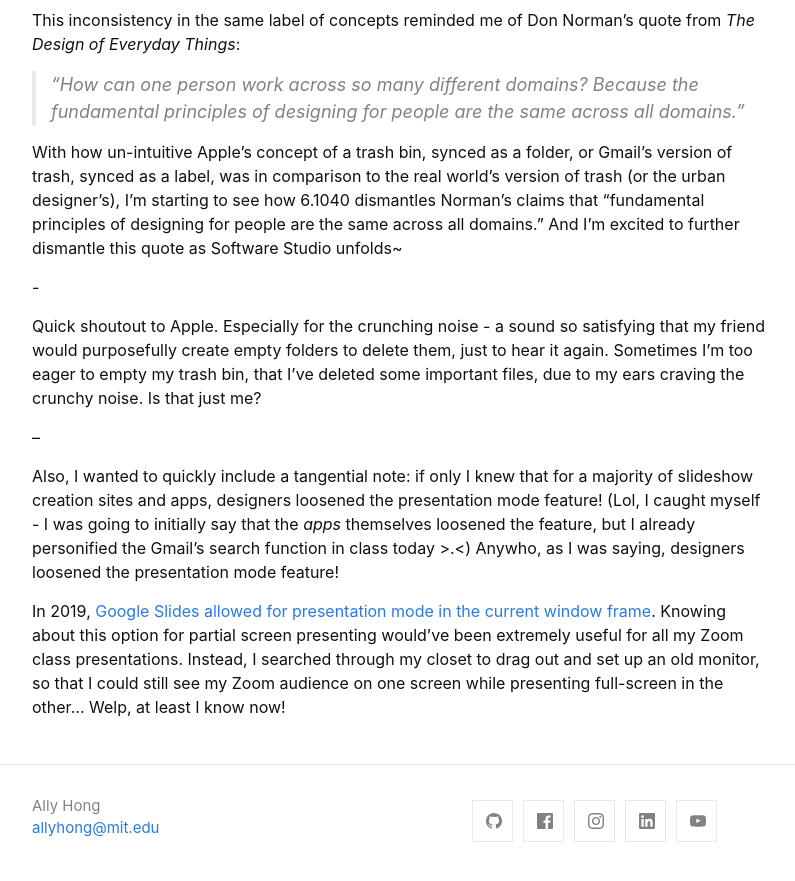
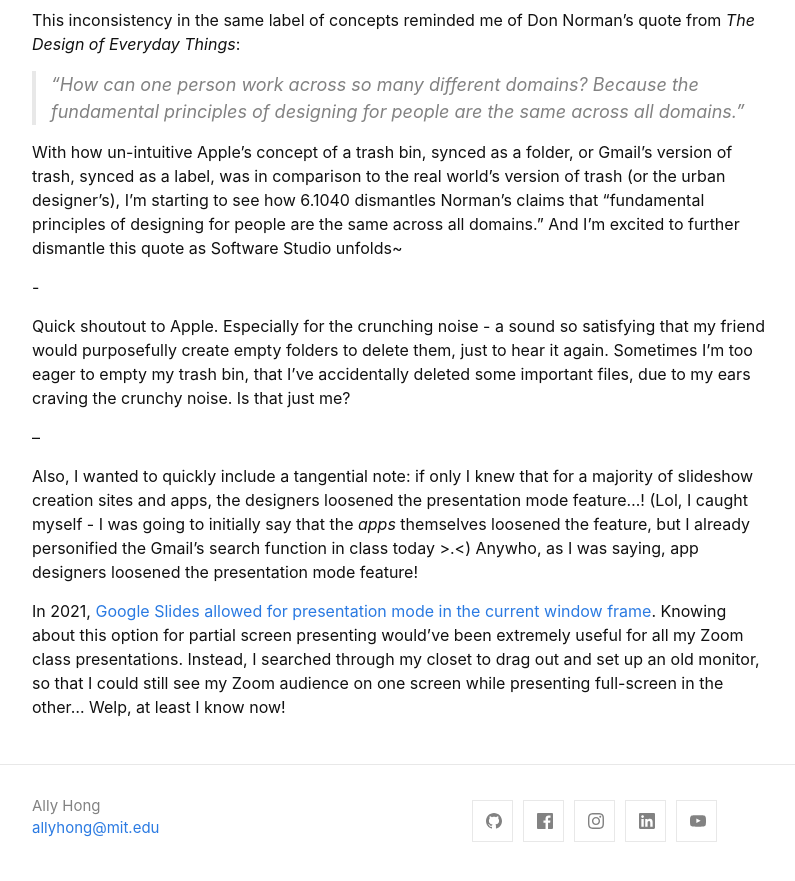
Before and after one commit to allymhong/allymhong.github.io, a Jekyll site: the page built from _posts/2022-09-21-all-types-of-trash.md, in a window 1280 px wide and 900 px high, scrolled down 1361 px. Shown: the top 881 px of the window, without its empty margins (238-1033 px from the left). Built offline with Jekyll 4.4.1, drawn with Linux system fonts in a browser that asks for light colours; some of the changed text lies outside the part shown.

Commit message:
corrections to trashpost

```diff
--- a/_posts/2022-09-21-all-types-of-trash.md
+++ b/_posts/2022-09-21-all-types-of-trash.md
@@ -34,10 +34,10 @@ With how un-intuitive Apple's concept of a trash bin, synced as a folder, or Gma
 
 -
 
-Quick shoutout to Apple. Especially for the crunching noise - a sound so satisfying that my friend would purposefully create empty folders to delete them, just to hear it again. Sometimes I'm too eager to empty my trash bin, that I've deleted some important files, due to my ears craving the crunchy noise. Is that just me?
+Quick shoutout to Apple. Especially for the crunching noise - a sound so satisfying that my friend would purposefully create empty folders to delete them, just to hear it again. Sometimes I'm too eager to empty my trash bin, that I've accidentally deleted some important files, due to my ears craving the crunchy noise. Is that just me?
 
 –
 
-Also, I wanted to quickly include a tangential note: if only I knew that for a majority of slideshow creation sites and apps, designers loosened the presentation mode feature! (Lol, I caught myself - I was going to initially say that the _apps_ themselves loosened the feature, but I already personified the Gmail's search function in class today >.<) Anywho, as I was saying, designers loosened the presentation mode feature!
+Also, I wanted to quickly include a tangential note: if only I knew that for a majority of slideshow creation sites and apps, the designers loosened the presentation mode feature...! (Lol, I caught myself - I was going to initially say that the _apps_ themselves loosened the feature, but I already personified the Gmail's search function in class today >.<) Anywho, as I was saying, app designers loosened the presentation mode feature!
 
-In 2019, [Google Slides allowed for presentation mode in the current window frame](https://jakemiller.net/googleslidespartialscreen/){:target="_blank"}. Knowing about this option for partial screen presenting would've been extremely useful for all my Zoom class presentations. Instead, I searched through my closet to drag out and set up an old monitor, so that I could still see my Zoom audience on one screen while presenting full-screen in the other... Welp, at least I know now!
+In 2021, [Google Slides allowed for presentation mode in the current window frame](https://jakemiller.net/googleslidespartialscreen/){:target="_blank"}. Knowing about this option for partial screen presenting would've been extremely useful for all my Zoom class presentations. Instead, I searched through my closet to drag out and set up an old monitor, so that I could still see my Zoom audience on one screen while presenting full-screen in the other... Welp, at least I know now!
```
Also changed, not shown: other parts of _posts/2022-09-21-all-types-of-trash.md (+1 -1 lines).
